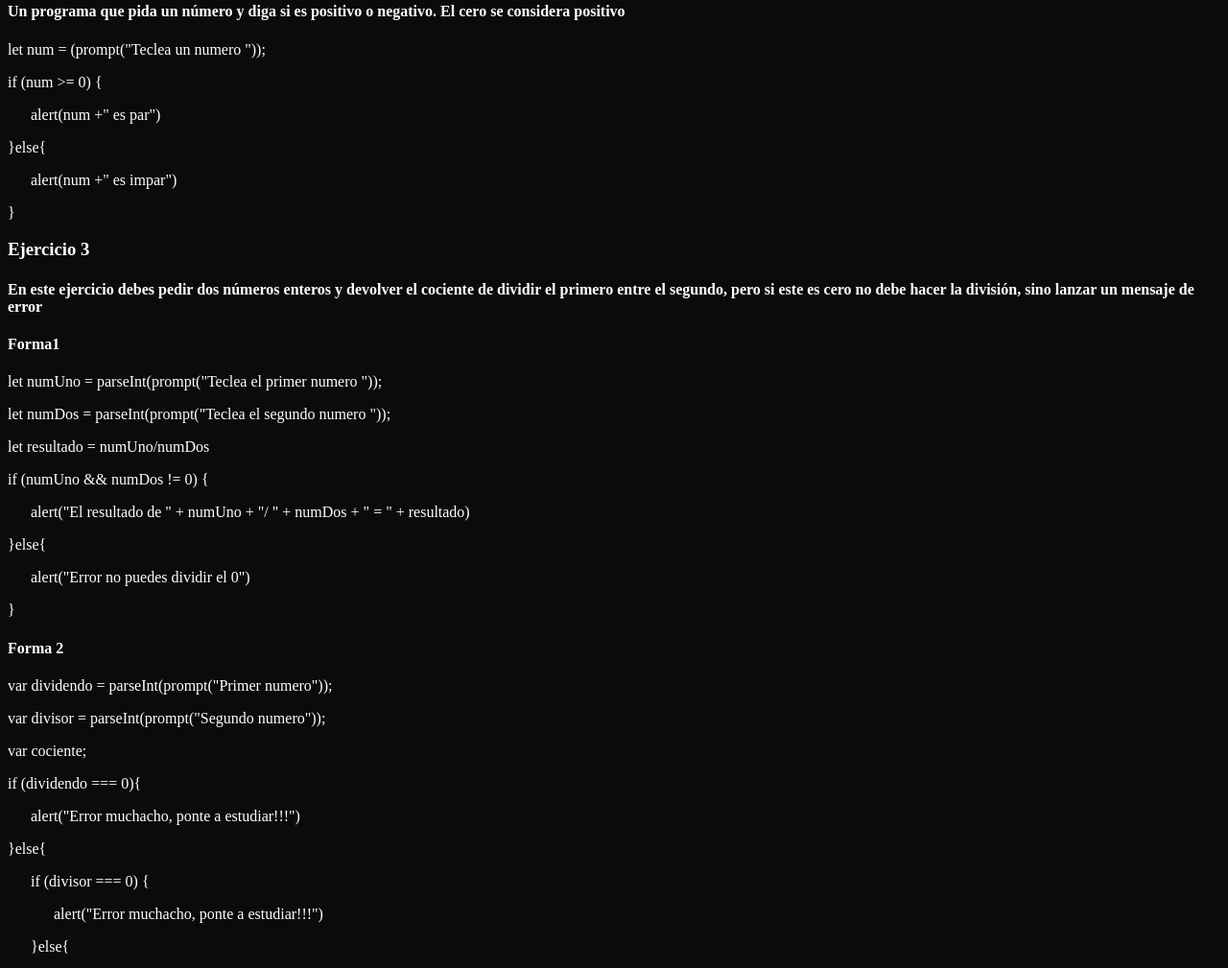
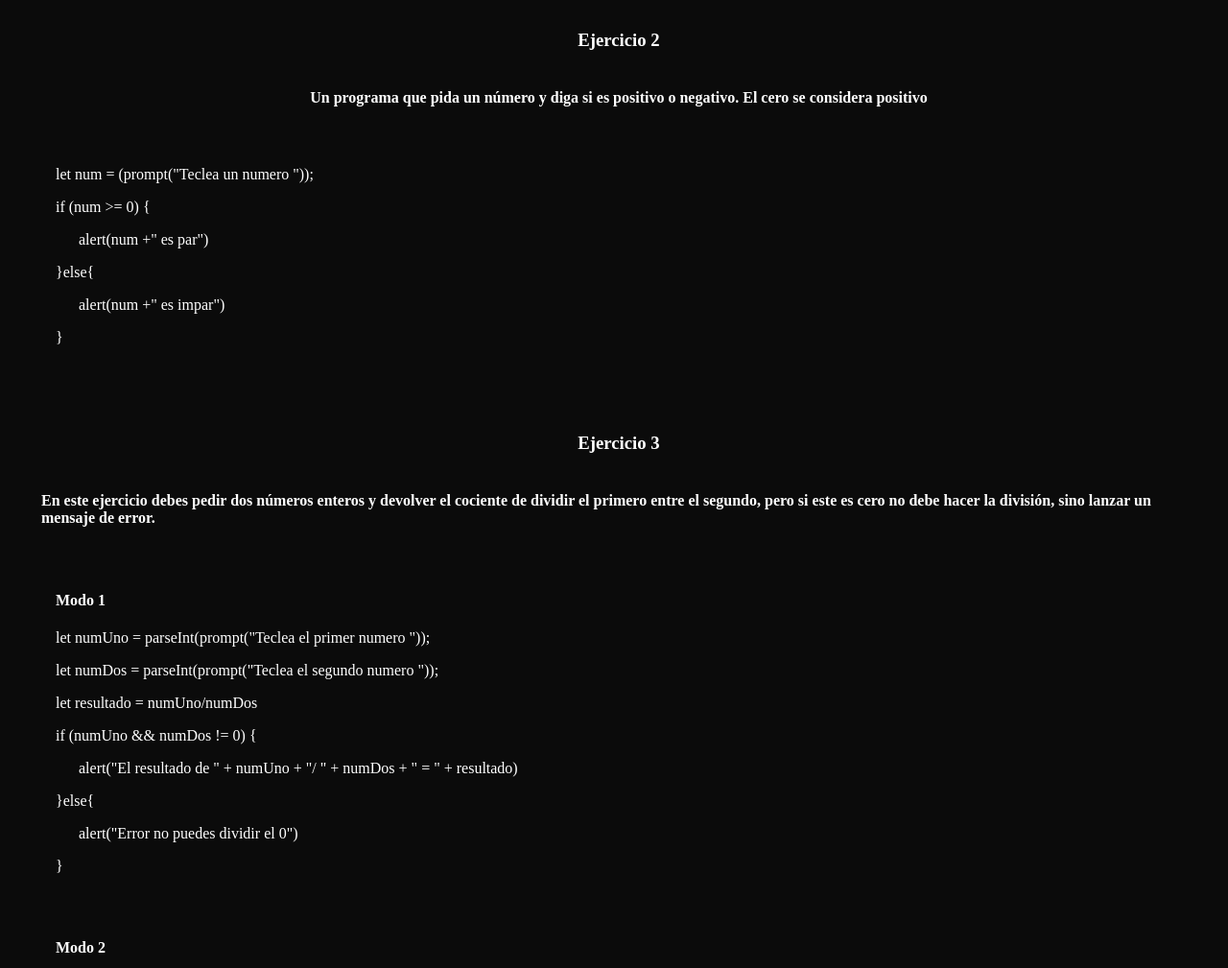
Before and after one commit to Tres-zE/CondicionalIF, a plain HTML site: page index.html in a window 1280 px wide. Shown: the part 964-1973 px from the top of the page at 96% size. Drawn offline with Linux system fonts and the light colour scheme.

Commit message:
cambiando forma a modo, añadiendo clases

```diff
--- a/css/style.css
+++ b/css/style.css
@@ -1,6 +1,7 @@
 *{
     background-color: rgb(11, 11, 11);
     color:white;
+    /* list-style: none; */
 }
 
 /*HEADER*/
@@ -39,3 +40,13 @@
     font-size: 18px;
     font-weight: 700;
 }
+
+._code{
+    margin-left:10px;
+    padding: 15px;
+}
+
+._mode{
+    display: flex;
+    align-items: center;
+}
--- a/index.html
+++ b/index.html
@@ -55,21 +55,31 @@
 
     </div>
 
+    <div class="_excersice">
+        <div class="_title-excersice">
+            <h3 class="_num-excersice">Ejercicio 2</h3>
+            <h4>Un programa que pida un número y diga si es positivo o negativo. El cero se considera positivo</h4>
+        </div>
 
-    <h3>Ejercicio 2</h3>
-    <h4>Un programa que pida un número y diga si es positivo o negativo. El cero se considera positivo</h4>
-
+        <div class="_code">
             <p>let num = (prompt("Teclea un numero "));</p>
             <p>if (num >= 0) {</p>
             <p>&nbsp;&nbsp;&nbsp;&nbsp;&nbsp;&nbsp;alert(num +" es par")</p>
             <p>}else{</p>
             <p>&nbsp;&nbsp;&nbsp;&nbsp;&nbsp;&nbsp;alert(num +" es impar")</p>
             <p>}</p>
+        </div>
 
+    </div>
 
+    <div class="_excersice">
+        <div class="_title-excersice">
             <h3>Ejercicio 3</h3>
-    <h4>En este ejercicio debes pedir dos números enteros y devolver el cociente de dividir el primero entre el segundo, pero si este es cero no debe hacer la división, sino lanzar un mensaje de error</h4>
-    <h4>Forma1</h4>
+            <h4>En este ejercicio debes pedir dos números enteros y devolver el cociente de dividir el primero entre el segundo, pero si este es cero no debe hacer la división, sino lanzar un mensaje de error.</h4>
+        </div>
+
+        <div class="_code">
+            <h4 class="_mode">Modo 1</h4>
             <p>let numUno = parseInt(prompt("Teclea el primer numero "));</p>
             <p>let numDos = parseInt(prompt("Teclea el segundo numero "));</p>
             <p>let resultado = numUno/numDos</p>
@@ -78,8 +88,10 @@
             <p>}else{</p>
             <p>&nbsp;&nbsp;&nbsp;&nbsp;&nbsp;&nbsp;alert("Error no puedes dividir el 0") </p>
             <p>}</p>
+        </div>
 
-    <h4>Forma 2</h4>
+        <div class="_code">
+            <h4 class="_mode">Modo 2</h4>
             <p>var dividendo = parseInt(prompt("Primer numero"));</p>
             <p>var divisor  = parseInt(prompt("Segundo numero"));</p>
             <p>var cociente;</p>
@@ -94,6 +106,11 @@
             <p>&nbsp;&nbsp;&nbsp;&nbsp;&nbsp;&nbsp;&nbsp;&nbsp;&nbsp;&nbsp;&nbsp;&nbsp;alert( dividendo + "/" + divisor + " = " + cociente);</p>
             <p>&nbsp;&nbsp;&nbsp;&nbsp;&nbsp;&nbsp;}</p>
             <p>}</p>
+        </div>
+
+
+    </div>
+
 
 
 
@@ -111,7 +128,7 @@
 
     <h3>Ejercicio 5</h3>
     <h4>En este ejemplo el usuario entrará dos números. Debe devolver la diferencia entre el mayor y el menor</h4>
-    <h4>Forma 1</h4>
+    <h4>Modo 1</h4>
     <p>alert("Escribe 2 numeros diferentes para la resta");</p>
     <p>let numUno = prompt("Primer numero: ");</p>
     <p>let numDos = prompt("Segundo numero: ");</p>
@@ -120,7 +137,7 @@
     <p>&nbsp;&nbsp;&nbsp;&nbsp;&nbsp;&nbsp;alert("El resultado de "+ numUno + "- " + numDos + " es: "+ resultado)</p>
     <p>}</p>
 
-    <h4>Forma 2</h4>
+    <h4>Modo 2</h4>
     <p>alert("Escribe 2 numeros diferentes para la resta");</p>
     <p>let numUno = prompt("Primer numero: ");</p>
     <p>let numDos = prompt("Segundo numero: ");</p>
@@ -132,7 +149,7 @@
     <p>&nbsp;&nbsp;&nbsp;&nbsp;&nbsp;&nbsp;alert("TAS MENSO O QUE!!!! 😒")</p>
     <p>}</p>
 
-    <H4>Forma 3</H4>
+    <H4>Modo 3</H4>
     <!-- este codigo es para ordenar el numero mayor y menor -->
     <p>var num1 = parseInt(prompt("Teclear un número"));</p>
     <p>var num2 = parseInt(prompt("Teclear un número"));</p>
@@ -147,7 +164,7 @@
 
     <h3>Ejercicio 6</h3>
     <h4>Este ejercicio dirigirá a los clientes a la barra de bebidas o a la de comidas, para ello el cliente puede pedir vino, cerveza, refresco, agua. Si pide un cerveza o vino se le dirige a la barra y si no pues se le dirige a la tienda.</h4>
-    <h4>Forma 1</h4>
+    <h4>Modo 1</h4>
     <!-- no esta completa, falta pulirla -->
     <p></p>prompt("Elija una opcion: 1-Bebida ó 2-Comida ");
     <p></p>let opcUno = 1
@@ -171,7 +188,7 @@
     <h3>Ejercicio 7</h3>
     <h4>Este programa te ayuda a viajar. El programa pide al usuario si va a viajar con coche, tren, bicicleta o autobús. Si va en tren o autobus le recordará que lleve dinero para el billete.</h4>
 
-    <h4>Forma 1</h4>
+    <h4>Modo 1</h4>
     <p>var transporte = prompt("Puede elegir: coche, tren, bicicleta")</p>
     <p>if ( transporte === "coche" || transporte === "tren"){</p>
         <p>&nbsp;&nbsp;&nbsp;&nbsp;&nbsp;&nbsp;alert("lleve efectivo");</p>
@@ -181,7 +198,7 @@
 
     <h3>Ejercicio 8</h3>
     <p>En un tramo de un rally los conductores no deben ir ni demasiado rápido ni demasiado lentos. Este ejercicio debe tomar la longitud del tramo en kilometros y el tiempo empleado, si la velocidad está entre 40 y 60 km/h el conductor pasa la prueba en caso contrario es descalificado.</p>
-    <h4>Forma 1</h4>
+    <h4>Modo 1</h4>
     <p>let recorrido = prompt("Km que desea recorrer")</p>
     <p>let tiempo = prompt("Tiempo estimado que desea tardar en horas")</p>
 
@@ -190,7 +207,7 @@
     <p>}else{</p>
         <p>&nbsp;&nbsp;&nbsp;&nbsp;&nbsp;&nbsp;alert("Estas demente o queee....")</p>
     <p>}</p>
-    <h4>Forma 2</h4>
+    <h4>Modo 2</h4>
     <p>var tiempo = parseInt(prompt("ingresa el tiempo en horas enteras"));</p>
     <p>var tramo = parseInt(prompt("ingresa la distancia"));</p>
     <p>var velocidad = tramo/tiempo;</p>
@@ -202,7 +219,7 @@
 
     <h3>Ejercicio 9</h3>
     <p>Una tienda aplica un descuento del 15% para las compras que incluyan más de 10 artículos iguales cuyo precio sea superior a 40 euros. Tu programa debe comprobar y calcular la cantidad a pagar sabiendo el número de artículos y el precio de cada uno.</p>
-    <h4>Forma 1</h4>
+    <h4>Modo 1</h4>
     <p>let producto, precio, factura</p>
     <p>let descuento = .85</p>
     <p>alert("En la compra de 10 o mas articulos distintos y si al pagar en caja superan los $40 pesos, se le hará un descuento del 15%")</p>
@@ -225,7 +242,7 @@
         <p>&nbsp;&nbsp;&nbsp;&nbsp;&nbsp;&nbsp;alert("No pues que le digo, pongase a ahorrar")</p>
     <p>}</p>
 
-    <h4>Forma 2</h4>
+    <h4>Modo 2</h4>
     <p>var articulos, precios, factura, descuento;</p>
     <p>articulos = parseInt(prompt("¿Cuántos artículos?"));</p>
     <p>precio = parseInt(prompt("¿Cuál es su precio?"));</p>
@@ -237,7 +254,7 @@
 
     <h3>Ejercicio 10</h3>
     <p>Crea un programa que pida la nota de un estudiante en los tres trimestres del curso y calcule la nota promedio. El resultado que dará será suspenso si la media es menor de 5, aprobado si está entre 5 y 7 y  Notable por encima de 7.</p>
-    <h4>Forma 1</h4>
+    <h4>Modo 1</h4>
     <p>let trimestreUno, trimestreDos, trimestreTres</p>
 
     <p>alert("Necesitamos saber tu promedio general para poder inscribirte al siguiente curso o de plano mejor ponte a trabajar")</p>
@@ -258,7 +275,7 @@
         <p>&nbsp;&nbsp;&nbsp;&nbsp;&nbsp;&nbsp;alert("Tu promedio es de " + promedio + " mejor ponte a trabajar pinche burro")</p>
     <p>}</p>
 
-    <h4>Forma 2</h4>
+    <h4>Modo 2</h4>
     <p>var nota1, nota2, nota3, media, calificacion;</p>
     <p>nota1 = parseFloat(prompt("Primer trimestre"));</p>
     <p>nota2 = parseFloat(prompt("Segundo trimestre"));</p>
```
Lines whose indentation alone changed are shown as unchanged.
